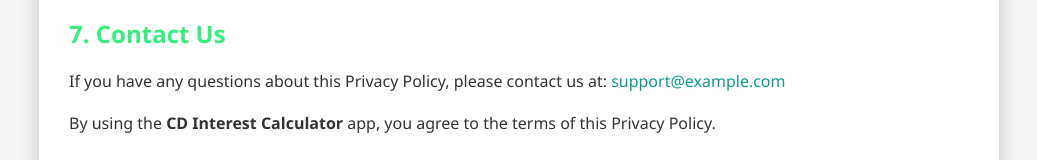
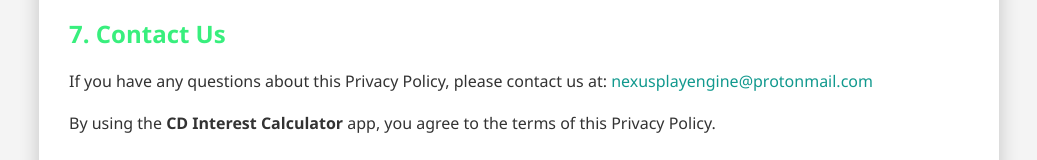
Before and after one commit to atikur01/CD-Interest-Calculator, a plain HTML site: page privacy.html in a window 1280 px wide. Shown: the part 1055-1215 px from the top of the page, without its empty margins (121-1158 px from the left). Drawn offline with Linux system fonts and the light colour scheme.

Commit message:
Update privacy.html

```diff
--- a/privacy.html
+++ b/privacy.html
@@ -73,7 +73,7 @@
     <p>We may update this Privacy Policy from time to time. Any changes will be posted here with an updated effective date.</p>
 
     <h2>7. Contact Us</h2>
-    <p>If you have any questions about this Privacy Policy, please contact us at: <a href="mailto:support@example.com">support@example.com</a></p>
+    <p>If you have any questions about this Privacy Policy, please contact us at: <a href="mailto:nexusplayengine@protonmail.com">nexusplayengine@protonmail.com</a></p>
 
     <p>By using the <strong>CD Interest Calculator</strong> app, you agree to the terms of this Privacy Policy.</p>
 </div>
```
